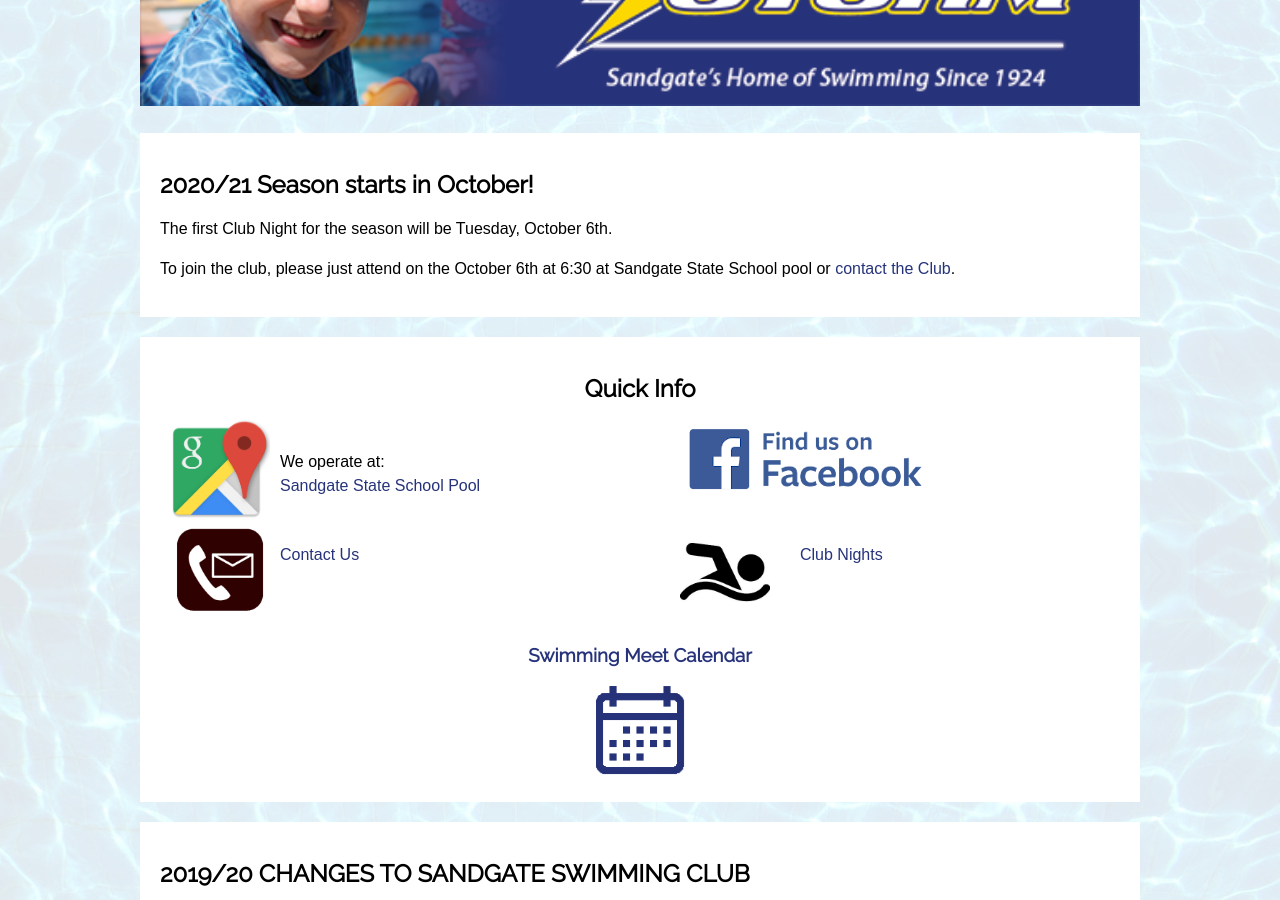
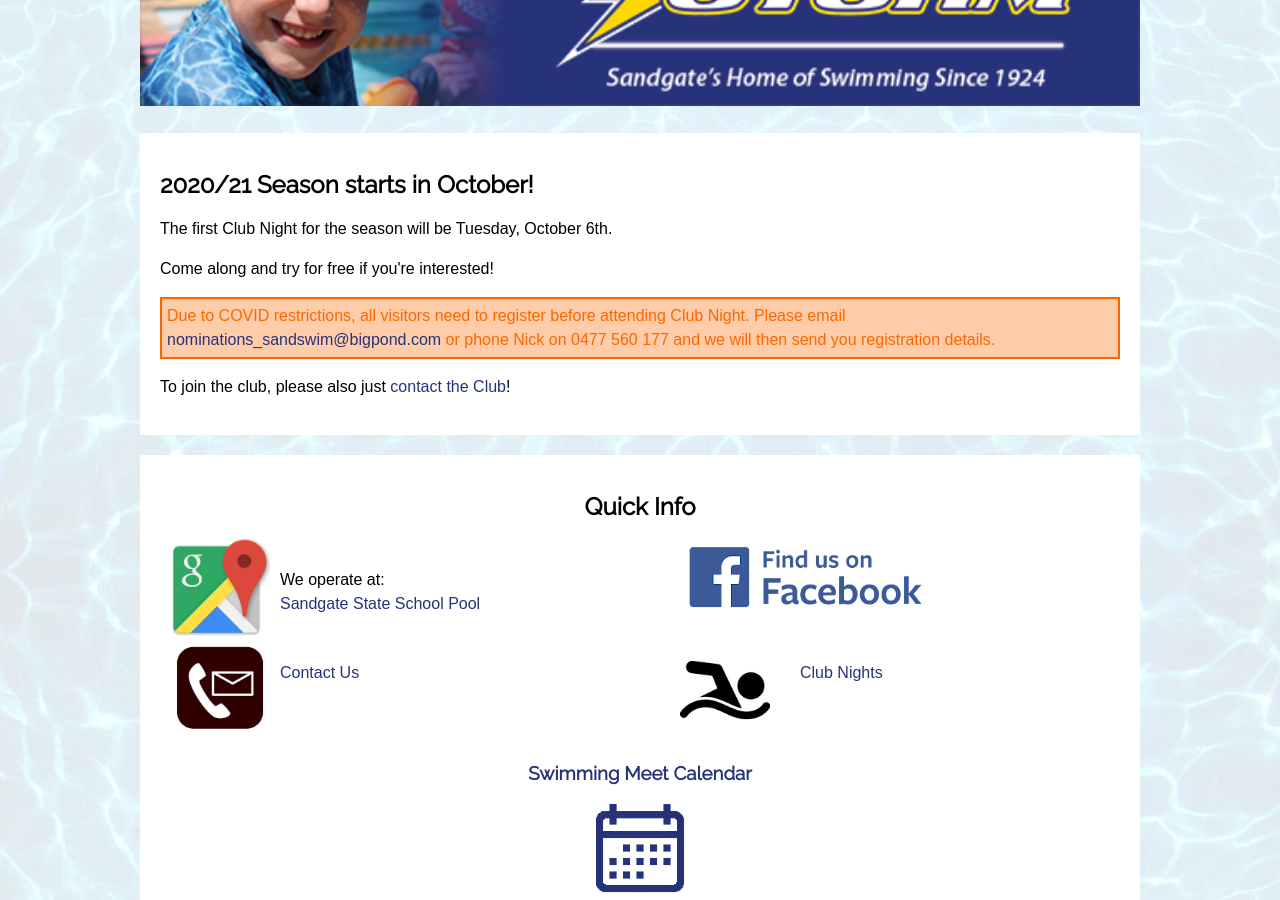
Before and after one commit to sandswim/website, a Jekyll site: the page built from pages/index.md, in a window 1280 px wide and 900 px high, scrolled down 387 px. Built offline with Jekyll 4.4.1, drawn with Linux system fonts in a browser that asks for light colours.

Commit message:
COVID note

```diff
--- a/pages/index.md
+++ b/pages/index.md
@@ -19,7 +19,11 @@ permalink: /
     <div class="notice">
         <h2>2020/21 Season starts in October!</h2>
         <p>The first Club Night for the season will be Tuesday, October 6th.</p>
-        <p>To join the club, please just attend on the October 6th at 6:30 at Sandgate State School pool or <a href="/contact">contact the Club</a>.</p>
+        <p>Come along and try for free if you're interested!</p>
+        <p style="background-color:#FFCCAA; border: solid 2px #FF6600; padding:5px; color:#FF6600;">
+            Due to COVID restrictions, all visitors need to register before attending Club Night. Please email <a href="nominations_sandswim@bigpond.com">nominations_sandswim@bigpond.com</a> or phone Nick on 0477 560 177 and we will then send you registration details.
+        </p>
+        <p>To join the club, please also just <a href="/contact">contact the Club</a>!</p>
     </div>
     <div class="notice" style="text-align:center;">
         <h2>Quick Info</h2>
```
